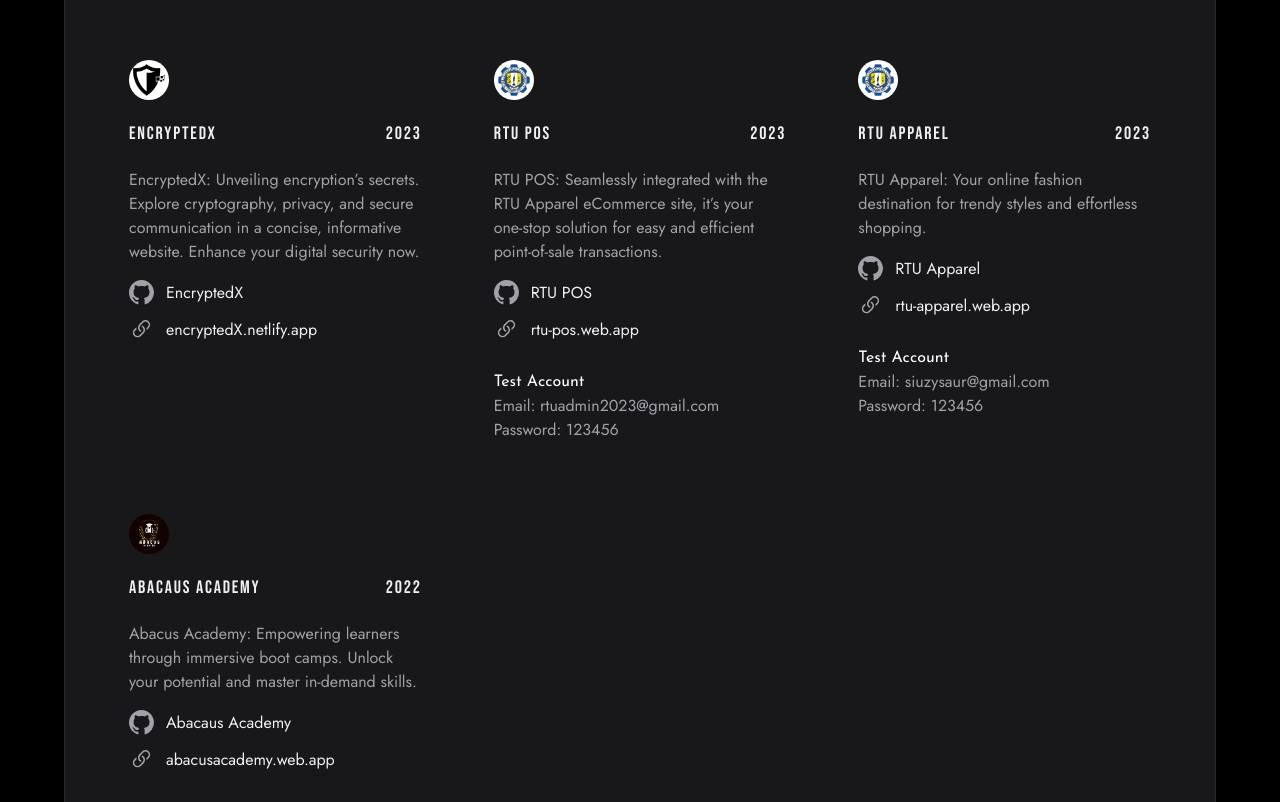
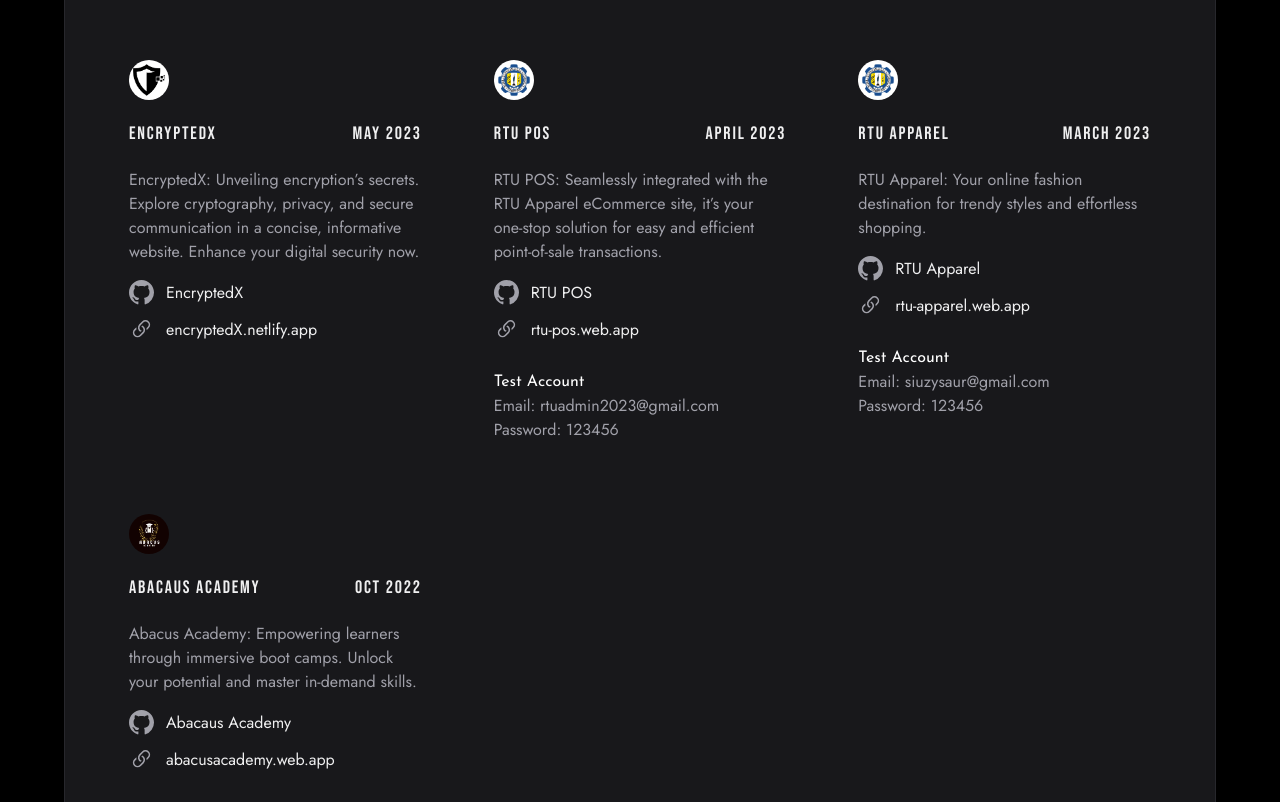
Before and after one commit to sIUzyy/p-portfolio, a React (Vite) app: page /projects in a window 1280 px wide. Shown: the part 680-1482 px from the top of the page. Built offline with nearby package versions, Linux system fonts and the light colour scheme.

Commit message:
updating the date

```diff
--- a/src/pages/Main.jsx
+++ b/src/pages/Main.jsx
@@ -54,7 +54,7 @@ const experiences = [
     id: 1,
     title: 'TinyURLs',
     description: 'Shortened URL Api website',
-    date: 'June 2023',
+    date: '2023',
     imgsrc: tinyurl,
   },
 
@@ -62,7 +62,7 @@ const experiences = [
     id: 2,
     title: 'Bitvortex',
     description: 'Cryptocurrency Api website',
-    date: 'May 2023',
+    date: '2023',
     imgsrc: bitvortex,
   },
 
@@ -70,7 +70,7 @@ const experiences = [
     id: 3,
     title: 'SkyCast',
     description: 'Weather Api website',
-    date: 'May 2023',
+    date: '2023',
     imgsrc: skycast,
   },
 
@@ -78,7 +78,7 @@ const experiences = [
     id: 4,
     title: 'RTU POS',
     description: 'Point of Sale website',
-    date: 'March 2023',
+    date: '2023',
     imgsrc: rtu,
   },
 
@@ -86,7 +86,7 @@ const experiences = [
     id: 5,
     title: 'RTU Apparel',
     description: 'E-commerce website',
-    date: 'February 2023',
+    date: '2023',
     imgsrc: rtu,
   },
 
--- a/src/pages/Projects.jsx
+++ b/src/pages/Projects.jsx
@@ -8,7 +8,7 @@ const projects = [
     src: 'https://github.com/sIUzyy/p-tinyurls',
     url: 'https://tinyurlss.web.app/',
     web: 'tinyurlss.web.app',
-    date: '2023',
+    date: 'JUNE 2023',
     account: '',
   },
 
@@ -20,7 +20,7 @@ const projects = [
     src: 'https://github.com/sIUzyy/p-bitvortex',
     url: 'https://bitvortex-crypto.web.app/',
     web: 'bitvortex.web.app',
-    date: '2023',
+    date: 'MAY 2023',
     account: '',
   },
 
@@ -32,7 +32,7 @@ const projects = [
     src: 'https://github.com/sIUzyy/p-skycast',
     url: 'https://skycast-weatherapi.web.app/',
     web: 'skycast.web.app',
-    date: '2023',
+    date: 'MAY 2023',
     account: '',
   },
 
@@ -44,7 +44,7 @@ const projects = [
     src: 'https://github.com/sIUzyy/p-encryptedX',
     url: 'https://encryptedx.netlify.app',
     web: 'encryptedX.netlify.app',
-    date: '2023',
+    date: 'MAY 2023',
     email: '',
     pass: '',
   },
@@ -57,7 +57,7 @@ const projects = [
     src: 'https://github.com/sIUzyy/p-rtupos',
     url: 'https://rtu-pos.web.app',
     web: 'rtu-pos.web.app',
-    date: '2023',
+    date: 'APRIL 2023',
     email: 'rtuadmin2023@gmail.com',
     pass: '123456',
   },
@@ -70,7 +70,7 @@ const projects = [
     src: 'https://github.com/sIUzyy/p-rtuapparel',
     url: 'https://rtu-apparel.web.app',
     web: 'rtu-apparel.web.app',
-    date: '2023',
+    date: 'MARCH 2023',
     email: 'siuzysaur@gmail.com',
     pass: '123456',
   },
@@ -83,7 +83,7 @@ const projects = [
     src: 'https://github.com/sIUzyy/p-abacus-academy',
     url: 'https://abacusacademy-f06cc.web.app',
     web: 'abacusacademy.web.app',
-    date: '2022',
+    date: 'OCT 2022',
     email: '',
     pass: '',
   },
```
